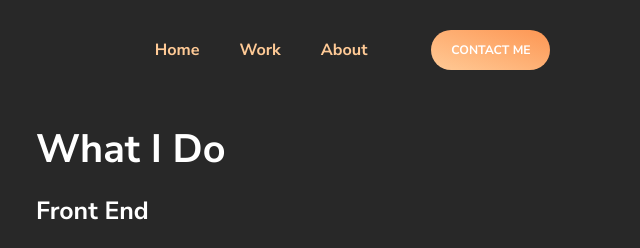
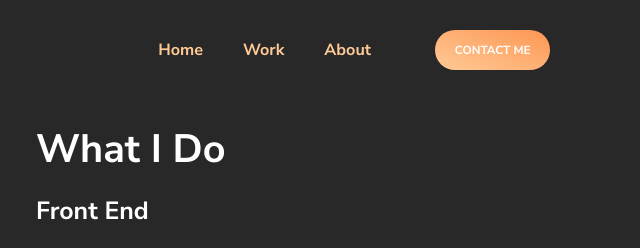
Before and after one commit to baptistefkt/my-portfolio, a Gatsby site: page /about in a window 1280 px wide. Shown: the top 248 px of the page, 640-1280 px from the left. Built offline with nearby package versions, Linux system fonts and the light colour scheme; Gatsby itself is replaced by a stand-in of ours.

Commit message:
Update CTA.js

```diff
--- a/src/components/CTA.js
+++ b/src/components/CTA.js
@@ -9,7 +9,7 @@ const Button = styled.button`
   padding: 0.4rem 1.1rem;
   color: white;
   background: linear-gradient(to right top, #ffca96, #fd9653);
-  font-size: 0.68rem;
+  font-size: 0.65rem;
   text-transform: uppercase;
   font-weight: 700;
   z-index: 100;
```
